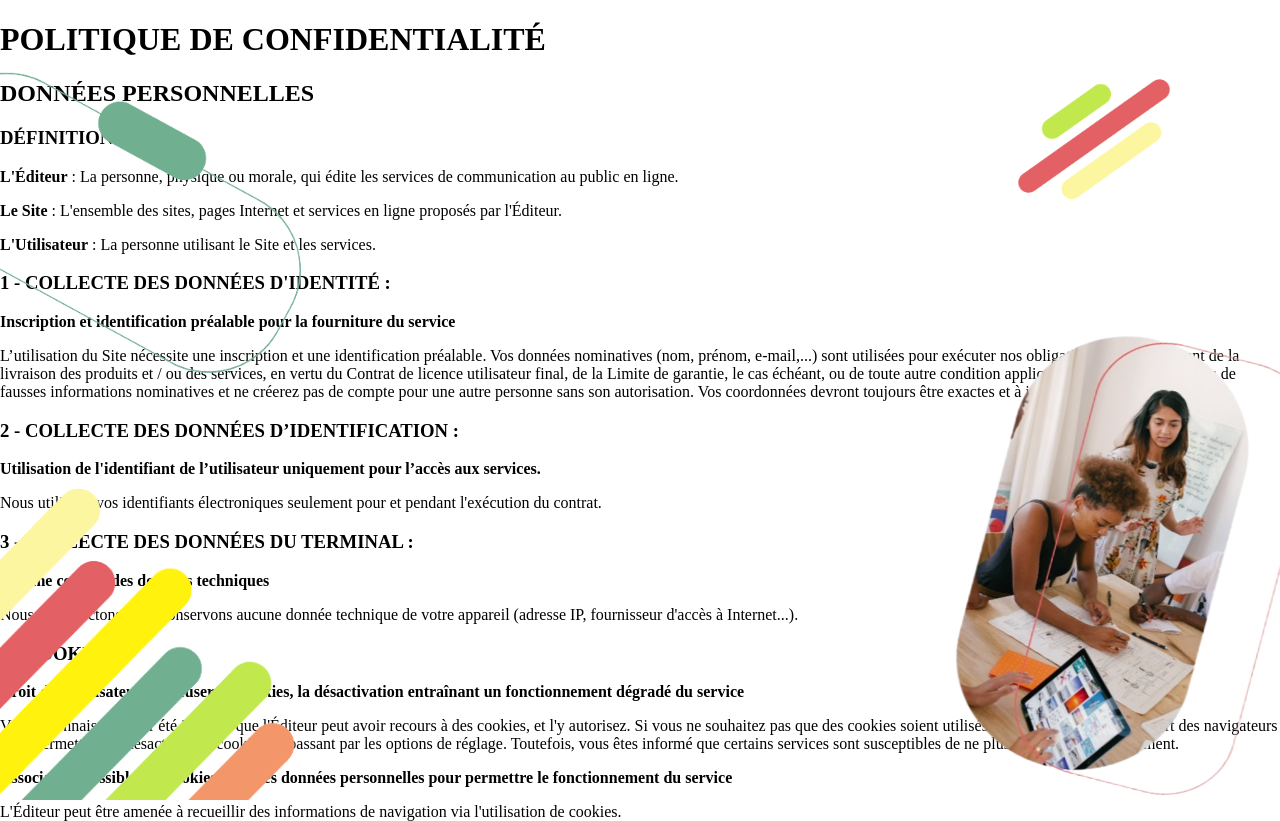
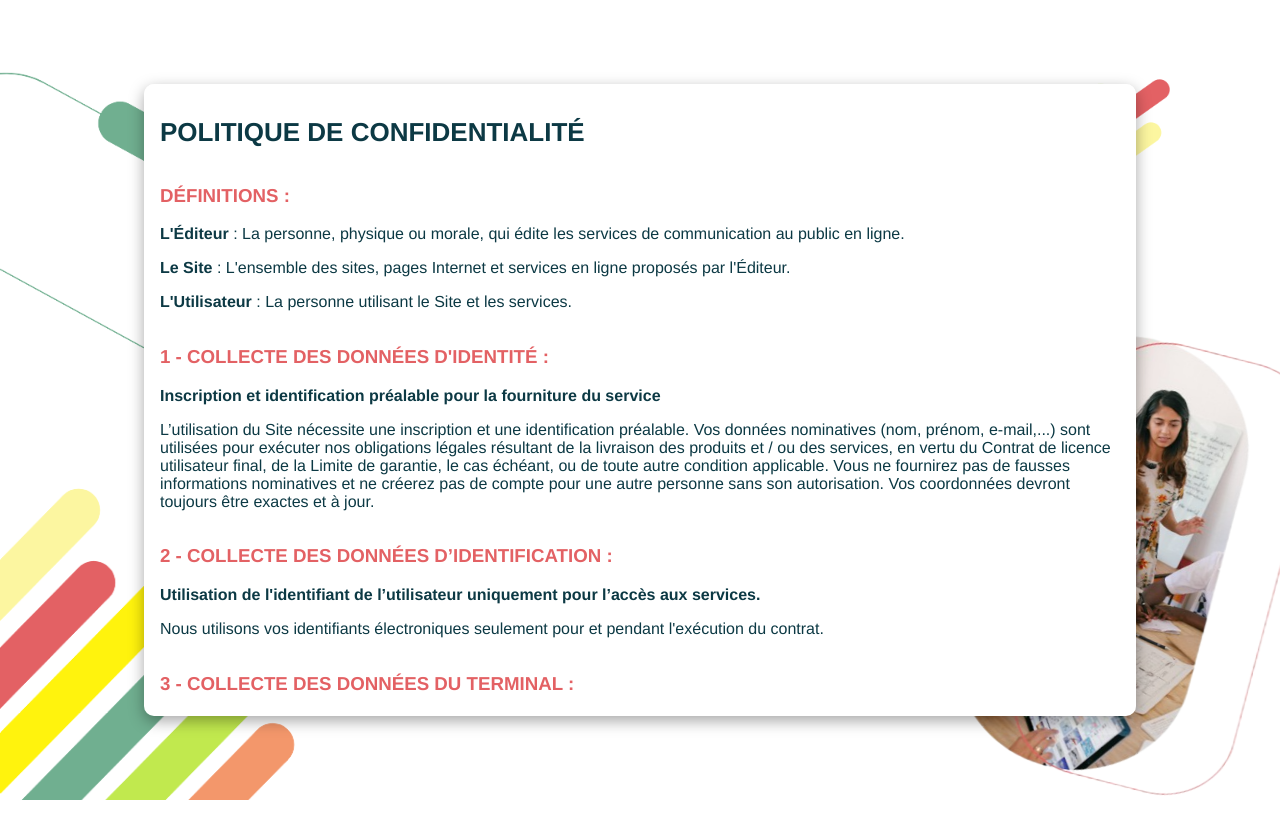
Before and after one commit to WildCodeSchool/2023-02-JS-RemoteFR-DeVMX-P3-Sense-Makers, a React (Vite) app in the folder frontend/: page /privacypolicy in a window 1280 px wide. After the commit the page ends 800 px from the top, so only its background shows below. Built offline with nearby package versions, Linux system fonts and the light colour scheme.

Commit message:
ajusted css for privacyPolicy's modal and created accept and decline buttons at the bottom

```diff
--- a/frontend/src/pages/PrivacyPolicy.jsx
+++ b/frontend/src/pages/PrivacyPolicy.jsx
@@ -1,12 +1,24 @@
+import PropTypes from "prop-types";
 import GraphicElements from "../components/graphicElements/GraphicElements";
 
-export default function PrivacyPolicies() {
+function PrivacyPolicy({ setShowCookieBanner, setCookieValidation }) {
+  const handleClickAccept = () => {
+    localStorage.setItem("conditionsAcceptation", "true");
+    setShowCookieBanner(false);
+    setCookieValidation("hide");
+  };
+
+  const handleClickRefuse = () => {
+    localStorage.setItem("conditionsRefused", "false");
+    setShowCookieBanner(true);
+  };
+
   return (
     <>
       <GraphicElements />
       <div className="privacy-policy-container">
+        <div className="text-container">
           <h1>POLITIQUE DE CONFIDENTIALITÉ</h1>
-        <h2>DONNÉES PERSONNELLES</h2>
           <div>
             <h3>DÉFINITIONS :</h3>
             <p>
@@ -38,8 +50,9 @@ export default function PrivacyPolicies() {
               vertu du Contrat de licence utilisateur final, de la Limite de
               garantie, le cas échéant, ou de toute autre condition applicable.
               Vous ne fournirez pas de fausses informations nominatives et ne
-            créerez pas de compte pour une autre personne sans son autorisation.
-            Vos coordonnées devront toujours être exactes et à jour.
+              créerez pas de compte pour une autre personne sans son
+              autorisation. Vos coordonnées devront toujours être exactes et à
+              jour.
             </p>
           </div>
           <div>
@@ -61,8 +74,8 @@ export default function PrivacyPolicies() {
               <strong>Aucune collecte des données techniques</strong>
             </p>
             <p>
-            Nous ne collectons et ne conservons aucune donnée technique de votre
-            appareil (adresse IP, fournisseur d'accès à Internet...).
+              Nous ne collectons et ne conservons aucune donnée technique de
+              votre appareil (adresse IP, fournisseur d'accès à Internet...).
             </p>
           </div>
           <div>
@@ -74,12 +87,13 @@ export default function PrivacyPolicies() {
               </strong>
             </p>
             <p>
-            Vous reconnaissez avoir été informé que l'Éditeur peut avoir recours
-            à des cookies, et l'y autorisez. Si vous ne souhaitez pas que des
-            cookies soient utilisés sur votre terminal, la plupart des
-            navigateurs vous permettent de désactiver les cookies en passant par
-            les options de réglage. Toutefois, vous êtes informé que certains
-            services sont susceptibles de ne plus fonctionner correctement.{" "}
+              Vous reconnaissez avoir été informé que l'Éditeur peut avoir
+              recours à des cookies, et l'y autorisez. Si vous ne souhaitez pas
+              que des cookies soient utilisés sur votre terminal, la plupart des
+              navigateurs vous permettent de désactiver les cookies en passant
+              par les options de réglage. Toutefois, vous êtes informé que
+              certains services sont susceptibles de ne plus fonctionner
+              correctement.{" "}
             </p>
             <p>
               <strong>
@@ -92,7 +106,30 @@ export default function PrivacyPolicies() {
               navigation via l'utilisation de cookies.
             </p>
           </div>
+          <div className="container-button">
+            <button
+              type="button"
+              className="handle-cookie-btn firstBtn"
+              onClick={handleClickAccept}
+            >
+              Accord
+            </button>
+            <button
+              type="button"
+              className="handle-cookie-btn"
+              onClick={handleClickRefuse}
+            >
+              Refus
+            </button>
+          </div>
+        </div>
       </div>
     </>
   );
 }
+PrivacyPolicy.propTypes = {
+  setShowCookieBanner: PropTypes.func.isRequired,
+  setCookieValidation: PropTypes.func.isRequired,
+};
+
+export default PrivacyPolicy;
--- a/frontend/src/scss/_privacyPolicy.scss
+++ b/frontend/src/scss/_privacyPolicy.scss
@@ -0,0 +1,58 @@
+@import "./variables.scss";
+.privacy-policy-container {
+    margin: 0;
+    width: 100vw;
+    height: 100vh;
+    position: fixed;
+    display: flex;
+    justify-content: center;
+    align-items: center;
+
+.text-container {
+    width: 75%;
+    height: 75%;
+    border-radius: 10px;
+    background-color: white;
+    box-shadow: rgba(0, 0, 0, 0.35) 0px 5px 15px;
+    display: flex;
+    flex-direction: column;
+    padding: 1rem;
+    overflow-y: scroll;
+}
+h1, h3, p {
+    font-family: $primary-font;
+    color: $color-default;
+}
+h1 {
+font-size: $font-size-xxxl;
+}
+h3 {
+color: $color-primary;
+}
+
+.container-button {
+    display: flex;
+    justify-content: center;
+
+    .handle-cookie-btn {
+        height: 2rem;
+        background-color: #196c84;
+        color: $background-color-base;
+        border-radius: $border-radius-m;
+        padding: 0 10%;
+        cursor: pointer;
+        transition: 0.2s ease-in-out;
+        font-family: $primary-font;
+        font-weight: $primary-font-weight;
+      }
+      :hover {
+          color: #196c84;
+          background-color: $background-color-base;
+          transition: 0.2s ease-in-out;
+        }
+        .firstBtn {
+          margin-right:1rem;
+        }
+}
+
+}
```
Lines whose indentation alone changed are shown as unchanged.
